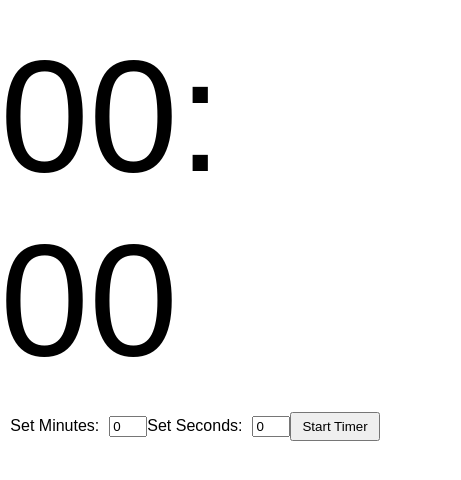
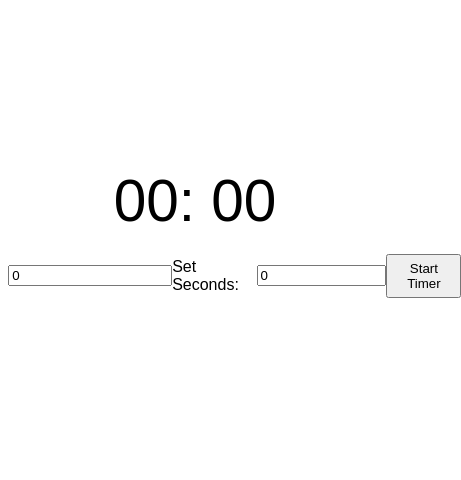
Before and after one commit to ye2x/timer-peringatan, a plain HTML site: page index.html in a window 390 px wide. Shown: the part 190-670 px from the top of the page, 461 px wide, since content can reach past the window. Drawn offline with Linux system fonts and the light colour scheme.

Commit message:
Update styles.css

```diff
--- a/styles.css
+++ b/styles.css
@@ -9,7 +9,7 @@ body {
 }
 
 .timer {
-    font-size: 28em;
+  font-size: 10vw; /* Menggunakan ukuran font sebagai persentase dari lebar viewport */
   margin-bottom: 20px;
 }
 
@@ -23,7 +23,7 @@ body {
 }
 
 input {
-    width: 50px;
+  width: 20vw; /* Menggunakan lebar input sebagai persentase dari lebar viewport */
 }
 
 button {
@@ -34,10 +34,10 @@ body {
 /* Media query untuk layar yang lebih kecil */
 @media screen and (max-width: 600px) {
   .timer {
-      font-size: 10em; /* Ukuran font yang lebih kecil pada layar kecil */
+    font-size: 15vw; /* Ukuran font yang lebih besar pada layar kecil */
   }
 
   input {
-      width: 30px; /* Lebar input yang lebih kecil pada layar kecil */
+    width: 40vw; /* Lebar input yang lebih besar pada layar kecil */
   }
 }
```
Lines whose indentation alone changed are shown as unchanged.
